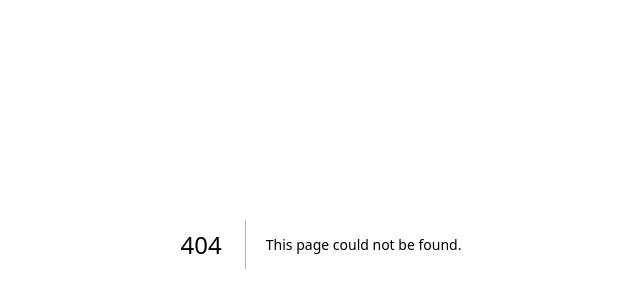
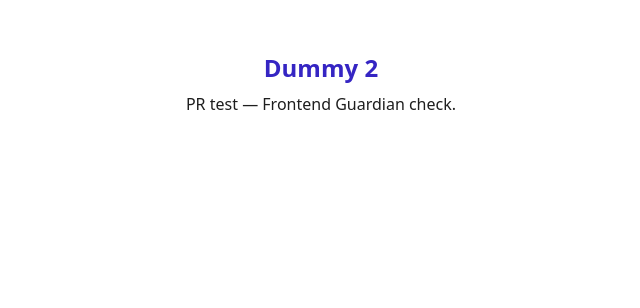
Before and after one commit to justinmoto/PLMun-Chorale, a Next.js app in the folder plmun/: page /dummy-2 in a window 1280 px wide. Before the commit this address had no page. Shown: the part 256-564 px from the top of the page, without its empty margins (319-959 px from the left). Built offline with nearby package versions, Linux system fonts and the light colour scheme.

Commit message:
Add dummy-2 page for PR test

```diff
--- /dev/null
+++ b/plmun/src/app/dummy-2/page.tsx
@@ -0,0 +1,10 @@
+export default function Dummy2Page() {
+  return (
+    <div className="min-h-[60vh] flex items-center justify-center px-8">
+      <div className="text-center">
+        <h1 className="text-2xl font-semibold text-[#3525C3] mb-2">Dummy 2</h1>
+        <p className="text-[#1e1e1e]">PR test — Frontend Guardian check.</p>
+      </div>
+    </div>
+  );
+}
```
